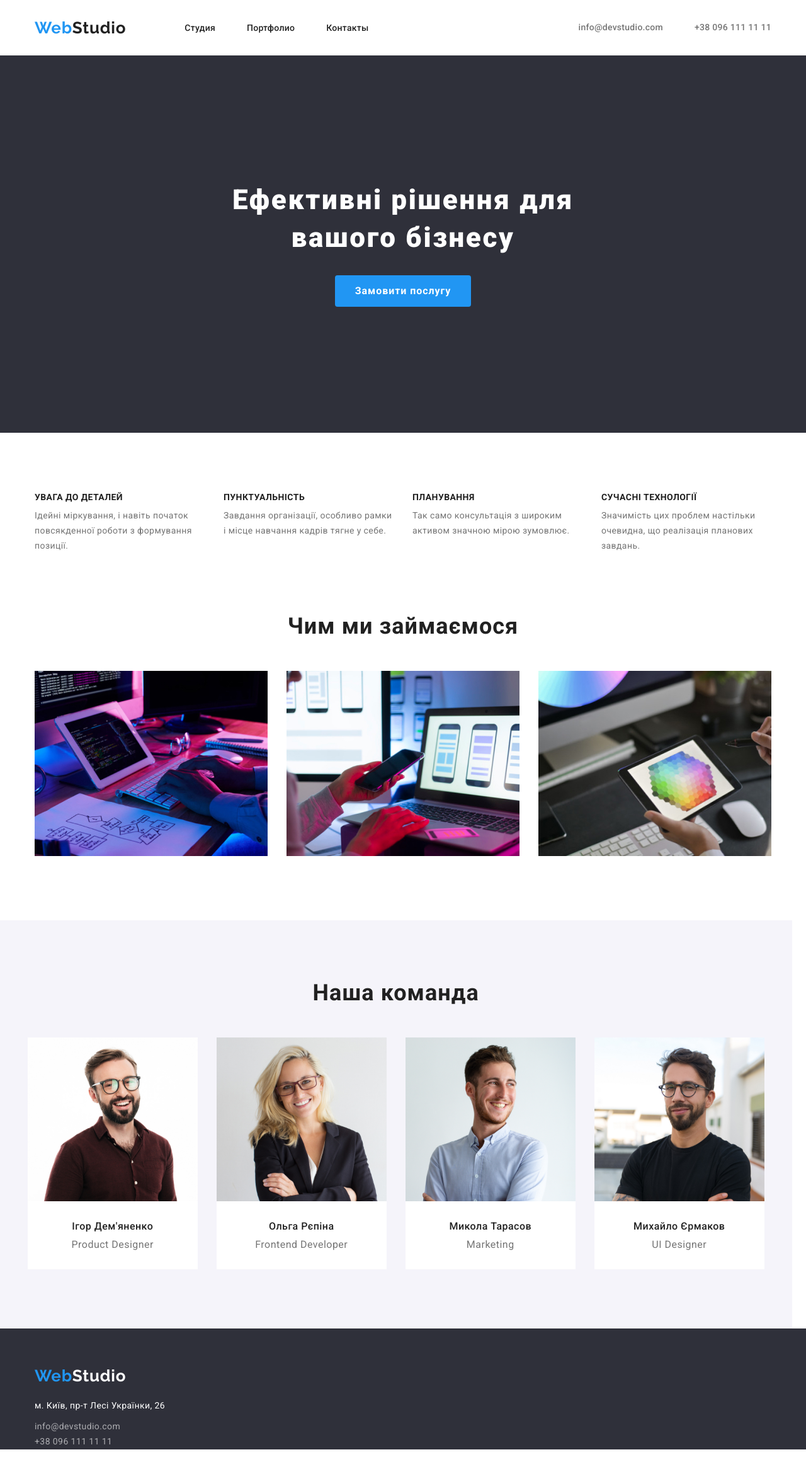
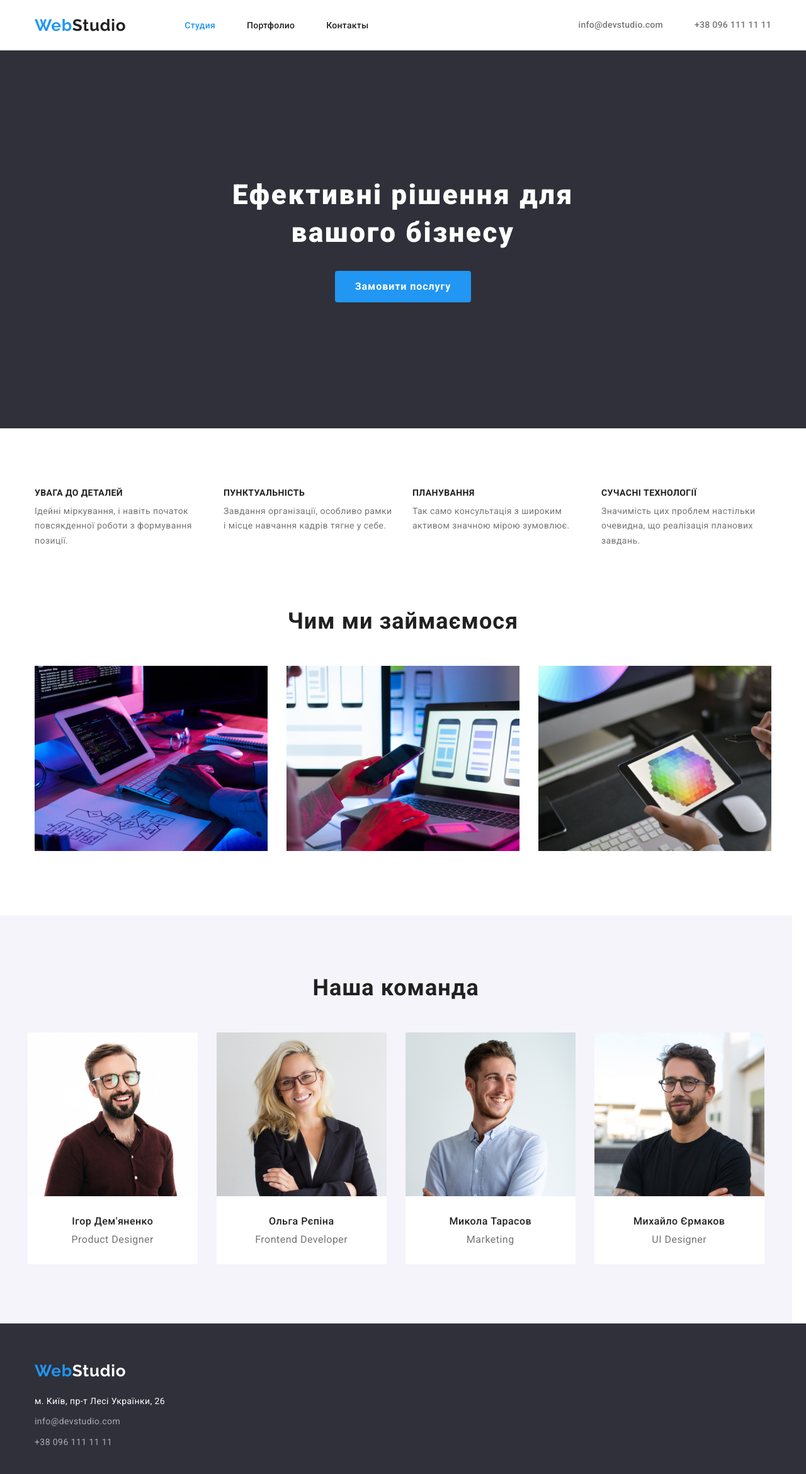
Before and after one commit to Paul90909090/goit-markup-hw-03, a plain HTML site: page index.html in a window 1280 px wide. Shown: the whole page at 63% size. Before the commit the page ends 2310 px from the top, so only its background shows below. Drawn offline with nearby package versions, Linux system fonts and the light colour scheme.

Commit message:
hw-03 bug fixed

```diff
--- a/css/styles.css
+++ b/css/styles.css
@@ -88,7 +88,6 @@ body {
 
 }
 
-
 .site-nav{
     display: flex;
     margin-left: 93px;
@@ -105,35 +104,33 @@ body {
 .site-nav .site-nav-item:last-child{
     margin-right: 0;
 }
-.site-nav .site-nav-link{
+.site-nav-link{
     display: block;
     color: var(--secondary-color);
 
     padding-top: 32px;
     padding-bottom: 32px;
 }
-.site-nav .site-nav-link:hover,
-.site-nav .site-nav-link:focus {
+.site-nav-link:hover,
+.site-nav-link:focus {
  color: var(--accent-color);
+}
+
+.current {
+    color: var(--accent-color);
 }
 /* auth-nav */
 .auth-nav{
     display: flex;
-
     margin-left: auto;
-}
-.auth-nav .auth-nav-item{
- margin-left: 50px;
-
-padding-top: 32px;
-padding-bottom: 32px;
+    gap: 50px;
 }
 
 .auth-nav .auth-nav-link:hover,
 .auth-nav .auth-nav-link:focus {
 color: var(--accent-color);
 }
-.auth-nav .auth-nav-link {
+.auth-nav-link {
     color: var(--main-color);
 
      letter-spacing: 0.28px;
@@ -141,6 +138,9 @@ color: var(--accent-color);
     font-style: normal;
     font-weight: 500;
     line-height: normal;
+
+    padding-top: 32px;
+    padding-bottom: 32px;
 }
 /* hero */
 .hero-title{
@@ -270,16 +270,19 @@ color: var(--accent-color);
 }
 /* footer */
 .footer{
-    padding-top: 60px;
+    padding: 60px 0;
 }
-.footer-main-list{
-    margin-top: 20px;
-}
+
 .footer-list{
     margin-bottom: 9px;
+    display: flex;
+    flex-direction: column;
+    gap: 9px;
 }
+
 .adress{
     margin-bottom: 9px;
+    margin-top: 20px;
 }
 .adress .link{
     color: #FFFFFF;
--- a/index.html
+++ b/index.html
@@ -23,18 +23,20 @@
     <header class="container header">
       <!-- site nav -->
 
-        <nav class=" main-nav"">
+      <nav class="main-nav">
         <a class="logo link" href=""
           >Web<span class="header-logo">Studio</span></a
         >
         <ul class="site-nav list">
-          <li class="site-nav-item"><a href="./index.html" class="site-nav-link link">Студия</a></li>
           <li class="site-nav-item">
-            <a href="./portfolio.html" class="site-nav-link link"
-              >Портфолио</a
-            >
+            <a href="./index.html" class="site-nav-link link current">Студия</a>
           </li>
-          <li class="site-nav-item"><a href="#" class="site-nav-link link">Контакты</a></li>
+          <li class="site-nav-item">
+            <a href="./portfolio.html" class="site-nav-link link">Портфолио</a>
+          </li>
+          <li class="site-nav-item">
+            <a href="#" class="site-nav-link link">Контакты</a>
+          </li>
         </ul>
       </nav>
       <!-- auth nav -->
@@ -44,9 +46,12 @@
             >info@devstudio.com</a
           >
         </li>
-          <li class="auth-nav-item"><a href="tel:380961111111" class="auth-nav-link link">+38 096 111 11 11</a></li>
+        <li class="auth-nav-item">
+          <a href="tel:380961111111" class="auth-nav-link link"
+            >+38 096 111 11 11</a
+          >
+        </li>
       </ul>
-
     </header>
     <main>
       <!-- Hero -->
@@ -119,34 +124,53 @@
       </section>
       <!--Наша команда -->
       <section class="section team">
-        <div class="container ">
+        <div class="container">
           <h2 class="section-title">Наша команда</h2>
           <ul class="team-list list">
             <li class="team-item">
-              <img class="team-img" src="./images/imgqw.jpg" alt="Ігор Дем'яненко" width="270" />
+              <img
+                class="team-img"
+                src="./images/imgqw.jpg"
+                alt="Ігор Дем'яненко"
+                width="270"
+              />
               <div class="team-card">
                 <h3 class="team-title-name">Ігор Дем'яненко</h3>
                 <p class="team-title-descrirtion">Product Designer</p>
-
               </div>
             </li>
             <li class="team-item">
-              <img class="team-img" src="./images/imgwe.jpg" alt="Ольга Рєпіна" width="270" />
-              <div class="team-card" >
+              <img
+                class="team-img"
+                src="./images/imgwe.jpg"
+                alt="Ольга Рєпіна"
+                width="270"
+              />
+              <div class="team-card">
                 <h3 class="team-title-name">Ольга Рєпіна</h3>
                 <p class="team-title-descrirtion">Frontend Developer</p>
               </div>
             </li>
             <li class="team-item">
-              <img class="team-img" src="./images/imger.jpg" alt="Микола Тарасов" width="270" />
-              <div class="team-card" >
+              <img
+                class="team-img"
+                src="./images/imger.jpg"
+                alt="Микола Тарасов"
+                width="270"
+              />
+              <div class="team-card">
                 <h3 class="team-title-name">Микола Тарасов</h3>
                 <p class="team-title-descrirtion">Marketing</p>
               </div>
             </li>
             <li class="team-item">
-              <img class="team-img" src="./images/img.jpg" alt="Михайло Єрмаков" width="270" />
-              <div class="team-card" >
+              <img
+                class="team-img"
+                src="./images/img.jpg"
+                alt="Михайло Єрмаков"
+                width="270"
+              />
+              <div class="team-card">
                 <h3 class="team-title-name">Михайло Єрмаков</h3>
                 <p class="team-title-descrirtion">UI Designer</p>
               </div>
@@ -160,7 +184,6 @@
         <a href="#" class="link logo"
           >Web<span class="footer-logo">Studio</span></a
         >
-        <div class="footer-main-list">
         <address class="adress">
           <a href="https://maps.app.goo.gl/gnhoGFUmJj2kAUH79" class="link"
             >м. Київ, пр-т Лесі Українки, 26</a
@@ -178,8 +201,6 @@
             >
           </li>
         </ul>
-
-        </div>
       </div>
     </footer>
   </body>
```
Also changed, not shown: portfolio.html (+5 -8 lines). Lines whose indentation alone changed are shown as unchanged.
